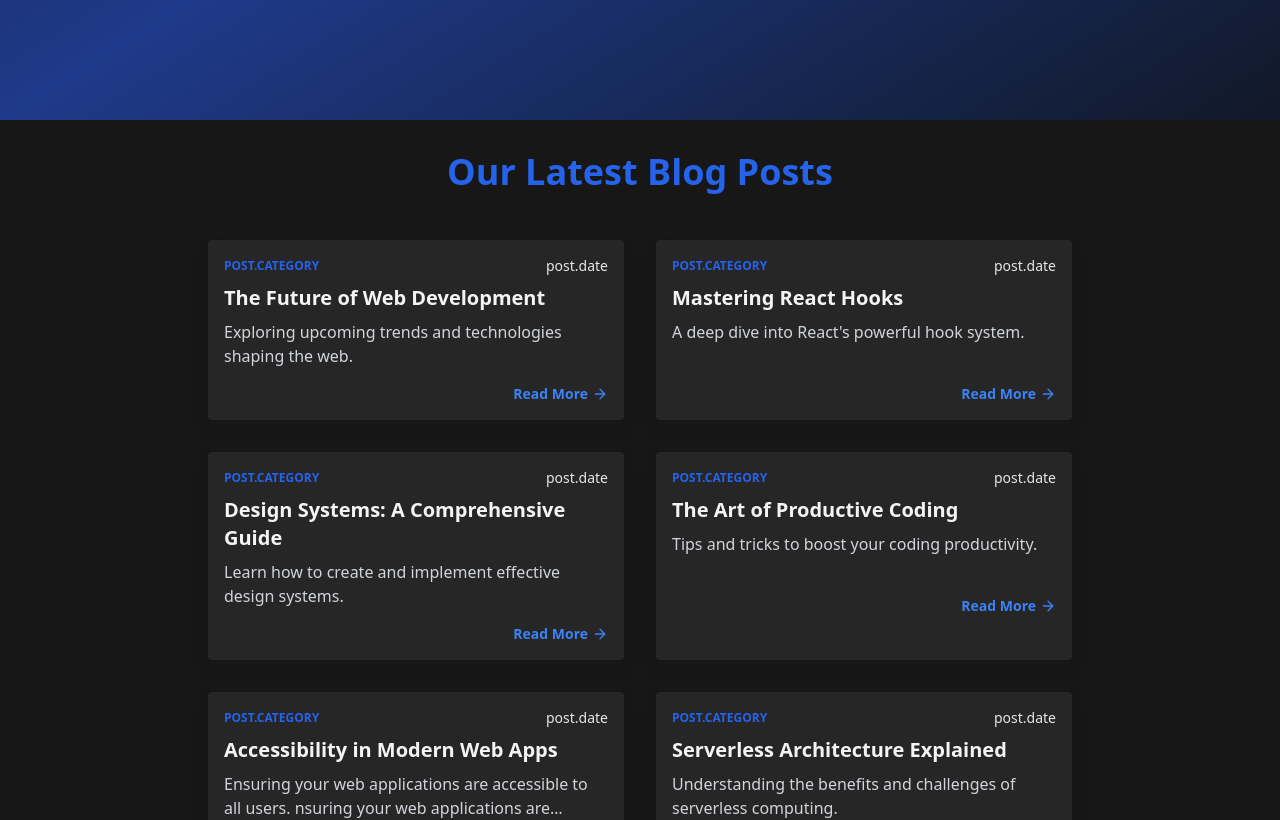
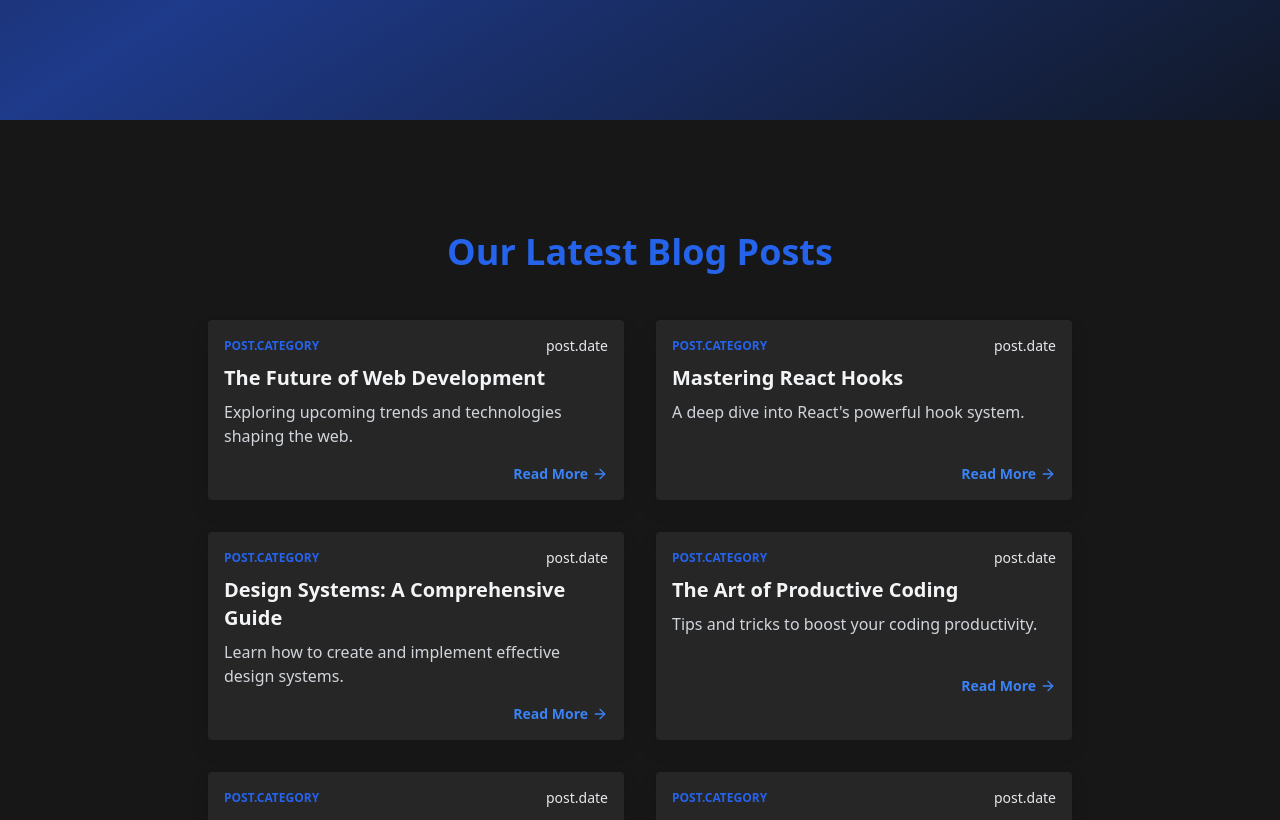
Before and after one commit to amartripathi0/blogging-site, a React (Vite) app in the folder frontend/: page / in a window 1280 px wide. Shown: the part 680-1500 px from the top of the page. Built offline with nearby package versions, Linux system fonts and the light colour scheme.

Commit message:
fix: smooth scroll to blogs on button click

```diff
--- a/frontend/src/components/landing-page.tsx
+++ b/frontend/src/components/landing-page.tsx
@@ -3,7 +3,11 @@ import { ArrowDown } from "lucide-react";
 import { Button } from "@/components/ui/button";
 import SocialHandles from "./social-handles";
 
-export default function LandingPage() {
+export default function LandingPage({
+  blogsRef,
+}: {
+  blogsRef: React.MutableRefObject<HTMLDivElement | null>;
+}) {
   return (
     <div className="-z-10 min-h-screen bg-gradient-to-br from-gray-900 via-blue-900 to-gray-900 text-white pt-10">
       <main
@@ -33,17 +37,20 @@ export default function LandingPage() {
           animate={{ opacity: 1 }}
           transition={{ delay: 1, duration: 1 }}
         >
-          <SocialHandles nameDisable = {true} />
+          <SocialHandles nameDisable={true} />
         </motion.div>
         <motion.div
           initial={{ opacity: 0, y: 50 }}
           animate={{ opacity: 1, y: 0 }}
           transition={{ delay: 1.6, duration: 0.8 }}
         >
-          <a href="/blogs">
+          <a href="#homepageBlogs">
             <Button
               size="lg"
               className="bg-blue-600 text-white hover:bg-blue-700 rounded"
+              onClick={() =>
+                blogsRef?.current?.scrollIntoView({ behavior: "smooth" })
+              }
             >
               Explore Our Content <ArrowDown className="ml-2" />
             </Button>
--- a/frontend/src/pages/blogs.tsx
+++ b/frontend/src/pages/blogs.tsx
@@ -48,9 +48,16 @@ const blogPosts = [
   },
 ];
 
-export default function BlogsPage() {
+export default function BlogsPage({
+  blogsRef,
+}: {
+  blogsRef?: React.MutableRefObject<HTMLDivElement | null>;
+}) {
   return (
-    <div className="-z-10 flex flex-col min-h-screen bg-gradient-to-br bg-neutral-900 p-8 px-52 ">
+    <div
+      ref={blogsRef}
+      className="-z-10 flex flex-col min-h-screen bg-gradient-to-br bg-neutral-900 p-8 px-52 pt-28"
+    >
       <motion.h1
         className="text-4xl font-bold text-center mb-12 text-blue-600"
         initial={{ opacity: 0, y: -50 }}
--- a/frontend/src/pages/homepage.tsx
+++ b/frontend/src/pages/homepage.tsx
@@ -1,11 +1,13 @@
 import LandingPage from "@/components/landing-page";
 import BlogsPage from "./blogs";
+import { useRef } from "react";
 
 export default function Homepage() {
+  const blogsRef = useRef<HTMLDivElement | null>(null);
   return (
     <main>
-        <LandingPage/>
-        <BlogsPage/>
+      <LandingPage blogsRef={blogsRef} />
+      <BlogsPage blogsRef={blogsRef} />
     </main>
-  )
+  );
 }
```
